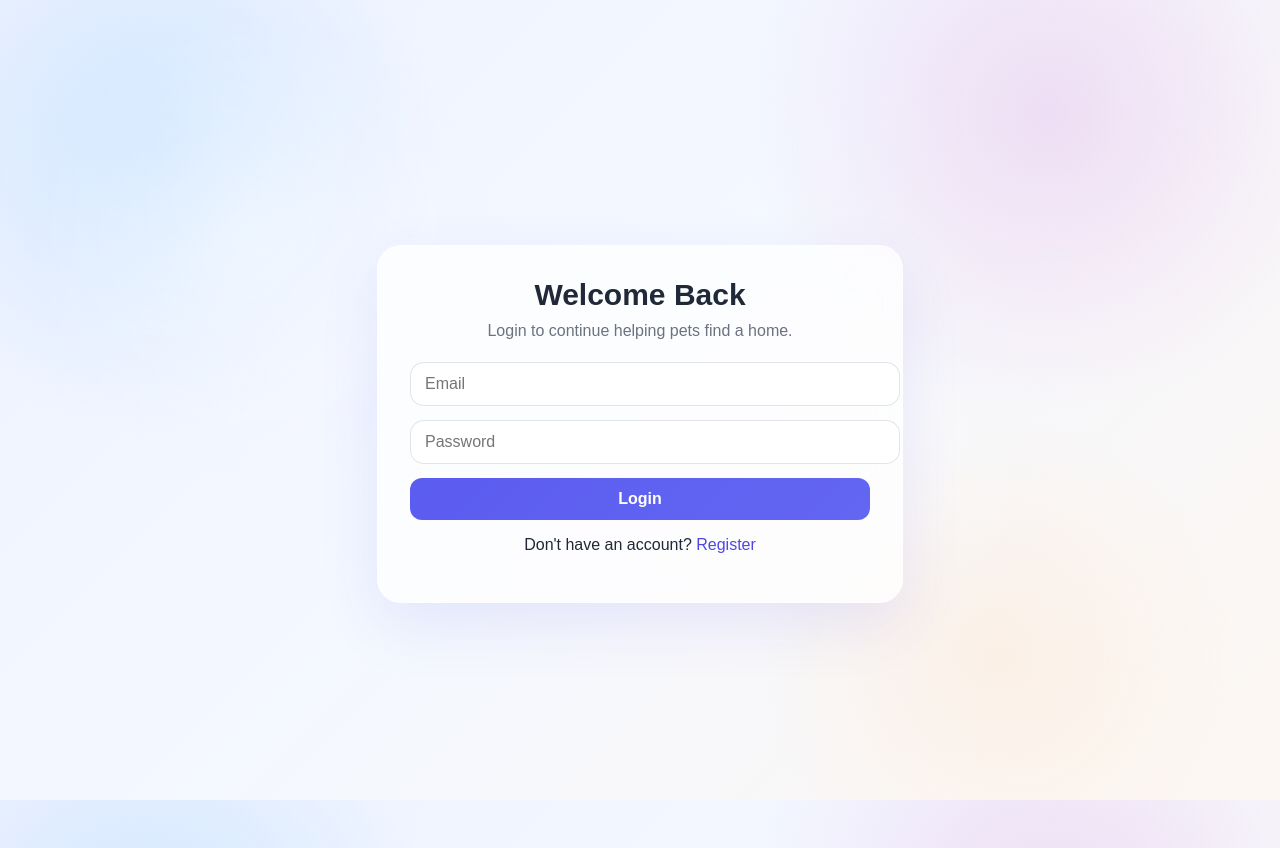
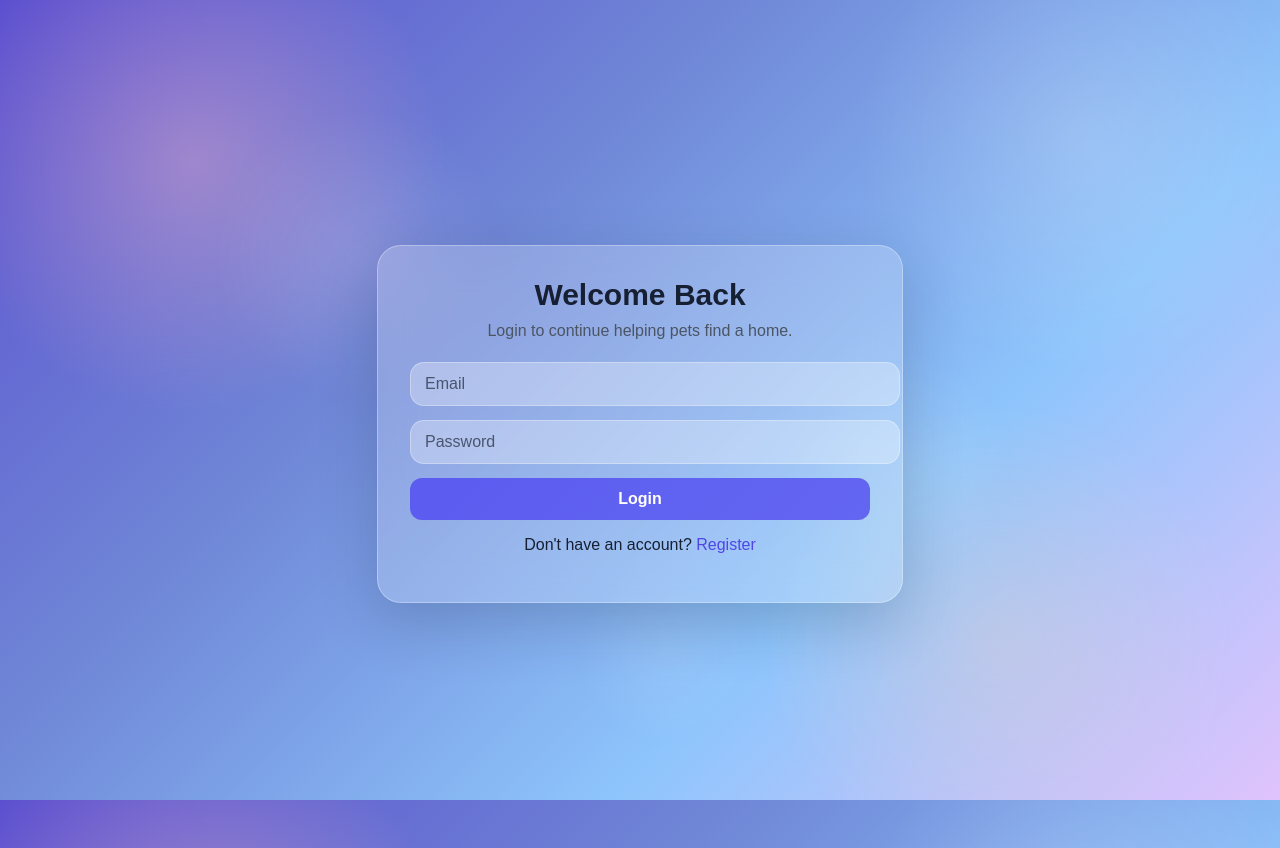
Before and after one commit to nazib013/CSE_471-project, a React (Create React App) app in the folder client/: page /login in a window 1280 px wide. Built offline with nearby package versions, Linux system fonts and the light colour scheme; no server answers.

Commit message:
updated outlook 2nd time

```diff
--- a/client/src/index.css
+++ b/client/src/index.css
@@ -1,19 +1,22 @@
 :root {
-  --bg: #eef2ff;
-  --bg-2: #fdf7f2;
-  --bg-3: #f4f8ff;
-  --surface: rgba(255, 255, 255, 0.72);
-  --surface-strong: rgba(255, 255, 255, 0.88);
-  --surface-soft: #f8fafc;
-  --text: #1f2937;
-  --muted: #6b7280;
+  --bg-dark-1: #5b4fcf;
+  --bg-dark-2: #6f86d6;
+  --bg-dark-3: #8ec5fc;
+  --bg-dark-4: #e0c3fc;
+
+  --surface: rgba(255, 255, 255, 0.16);
+  --surface-strong: rgba(255, 255, 255, 0.22);
+  --text: #172033;
+  --muted: #4b5563;
+
   --primary: #4f46e5;
-  --primary-dark: #4338ca;
+  --primary-dark: #3730a3;
   --danger: #dc2626;
   --success: #16a34a;
   --warning: #f59e0b;
-  --border: rgba(255, 255, 255, 0.45);
-  --shadow: 0 18px 45px rgba(59, 72, 110, 0.12);
+
+  --border: rgba(255, 255, 255, 0.25);
+  --shadow: 0 20px 60px rgba(24, 32, 56, 0.18);
   --radius: 20px;
 }
 
@@ -29,12 +32,13 @@ body,
 body {
   min-height: 100vh;
   background:
-    radial-gradient(circle at 12% 18%, rgba(173, 216, 255, 0.45), transparent 22%),
-    radial-gradient(circle at 82% 14%, rgba(221, 160, 221, 0.30), transparent 24%),
-    radial-gradient(circle at 78% 82%, rgba(255, 220, 185, 0.28), transparent 20%),
-    linear-gradient(135deg, var(--bg) 0%, var(--bg-3) 48%, var(--bg-2) 100%);
+    radial-gradient(circle at 15% 20%, rgba(255, 183, 197, 0.38), transparent 20%),
+    radial-gradient(circle at 85% 18%, rgba(255, 255, 255, 0.18), transparent 18%),
+    radial-gradient(circle at 78% 80%, rgba(255, 214, 165, 0.22), transparent 20%),
+    linear-gradient(135deg, #5b4fcf 0%, #6f86d6 35%, #8ec5fc 68%, #e0c3fc 100%);
   background-attachment: fixed;
   position: relative;
+  overflow-x: hidden;
 }
 
 body::before {
@@ -43,8 +47,9 @@ body::before {
   inset: 0;
   pointer-events: none;
   background:
-    radial-gradient(circle at 20% 30%, rgba(255, 255, 255, 0.45), transparent 20%),
-    radial-gradient(circle at 70% 60%, rgba(255, 255, 255, 0.22), transparent 18%);
+    radial-gradient(circle at 28% 32%, rgba(255,255,255,0.12), transparent 14%),
+    radial-gradient(circle at 70% 58%, rgba(255,255,255,0.10), transparent 12%),
+    radial-gradient(circle at 52% 82%, rgba(255,255,255,0.08), transparent 10%);
   z-index: 0;
 }
 
@@ -108,14 +113,15 @@ button {
 }
 
 .card {
-  background: var(--surface);
-  border: 1px solid var(--border);
+  background: rgba(255, 255, 255, 0.18);
+  border: 1px solid rgba(255, 255, 255, 0.25);
   border-radius: var(--radius);
   box-shadow: var(--shadow);
-  backdrop-filter: blur(14px);
-  -webkit-backdrop-filter: blur(14px);
+  backdrop-filter: blur(16px);
+  -webkit-backdrop-filter: blur(16px);
   padding: 22px;
 }
+
 
 .card + .card {
   margin-top: 18px;
@@ -156,17 +162,23 @@ button {
   width: 100%;
   padding: 12px 14px;
   border-radius: 14px;
-  border: 1px solid rgba(148, 163, 184, 0.28);
-  background: rgba(255, 255, 255, 0.72);
+  border: 1px solid rgba(255, 255, 255, 0.30);
+  background: rgba(255, 255, 255, 0.30);
+  color: #142033;
   outline: none;
   transition: 0.25s ease;
+}
+
+.input::placeholder,
+.textarea::placeholder {
+  color: rgba(23, 32, 51, 0.68);
 }
 
 .input:focus,
 .select:focus,
 .textarea:focus {
   border-color: rgba(79, 70, 229, 0.55);
-  box-shadow: 0 0 0 4px rgba(79, 70, 229, 0.10);
+  box-shadow: 0 0 0 4px rgba(79, 70, 229, 0.12);
 }
 
 .textarea {
@@ -280,12 +292,12 @@ button {
 }
 
 .product-card {
-  background: var(--surface-strong);
+  background: rgba(255, 255, 255, 0.20);
   border-radius: var(--radius);
-  border: 1px solid var(--border);
+  border: 1px solid rgba(255, 255, 255, 0.28);
   box-shadow: var(--shadow);
-  backdrop-filter: blur(12px);
-  -webkit-backdrop-filter: blur(12px);
+  backdrop-filter: blur(14px);
+  -webkit-backdrop-filter: blur(14px);
   overflow: hidden;
   display: flex;
   flex-direction: column;
@@ -454,12 +466,12 @@ button {
 }
 
 .kpi-card {
-  background: linear-gradient(135deg, rgba(255,255,255,0.82), rgba(255,255,255,0.62));
-  border: 1px solid var(--border);
+  background: rgba(255, 255, 255, 0.18);
+  border: 1px solid rgba(255, 255, 255, 0.28);
   border-radius: 18px;
   box-shadow: var(--shadow);
-  backdrop-filter: blur(12px);
-  -webkit-backdrop-filter: blur(12px);
+  backdrop-filter: blur(14px);
+  -webkit-backdrop-filter: blur(14px);
   padding: 20px;
 }
 
@@ -475,12 +487,12 @@ button {
 
 .table-wrap {
   overflow-x: auto;
-  background: rgba(255, 255, 255, 0.78);
+  background: rgba(255, 255, 255, 0.16);
   border-radius: 16px;
-  border: 1px solid var(--border);
+  border: 1px solid rgba(255, 255, 255, 0.25);
   box-shadow: var(--shadow);
-  backdrop-filter: blur(12px);
-  -webkit-backdrop-filter: blur(12px);
+  backdrop-filter: blur(14px);
+  -webkit-backdrop-filter: blur(14px);
 }
 
 .table {
@@ -527,10 +539,10 @@ button {
 .auth-card {
   width: 100%;
   max-width: 460px;
-  background: rgba(255, 255, 255, 0.74);
+  background: rgba(255, 255, 255, 0.20);
   border-radius: 24px;
-  border: 1px solid rgba(255, 255, 255, 0.5);
-  box-shadow: 0 22px 60px rgba(79, 70, 229, 0.10);
+  border: 1px solid rgba(255, 255, 255, 0.30);
+  box-shadow: 0 20px 60px rgba(18, 28, 48, 0.20);
   backdrop-filter: blur(18px);
   -webkit-backdrop-filter: blur(18px);
   padding: 32px;
```
